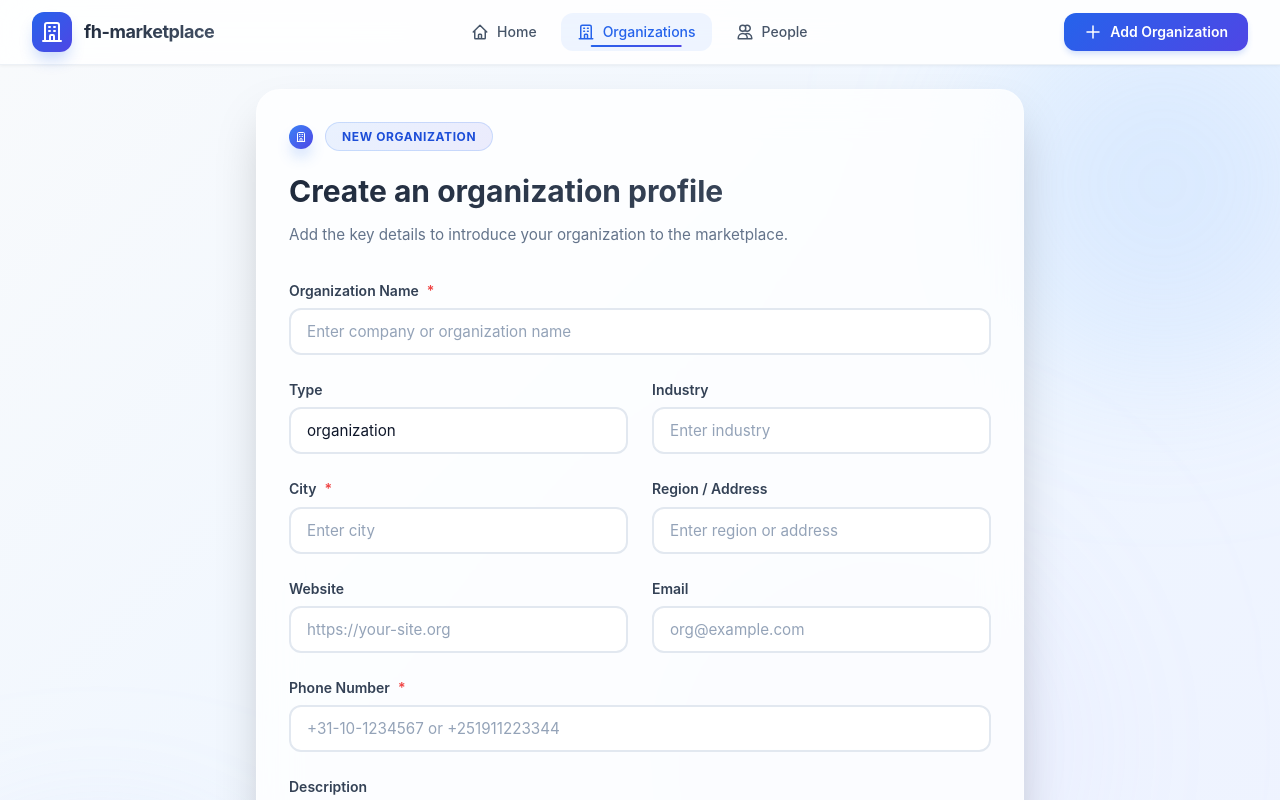
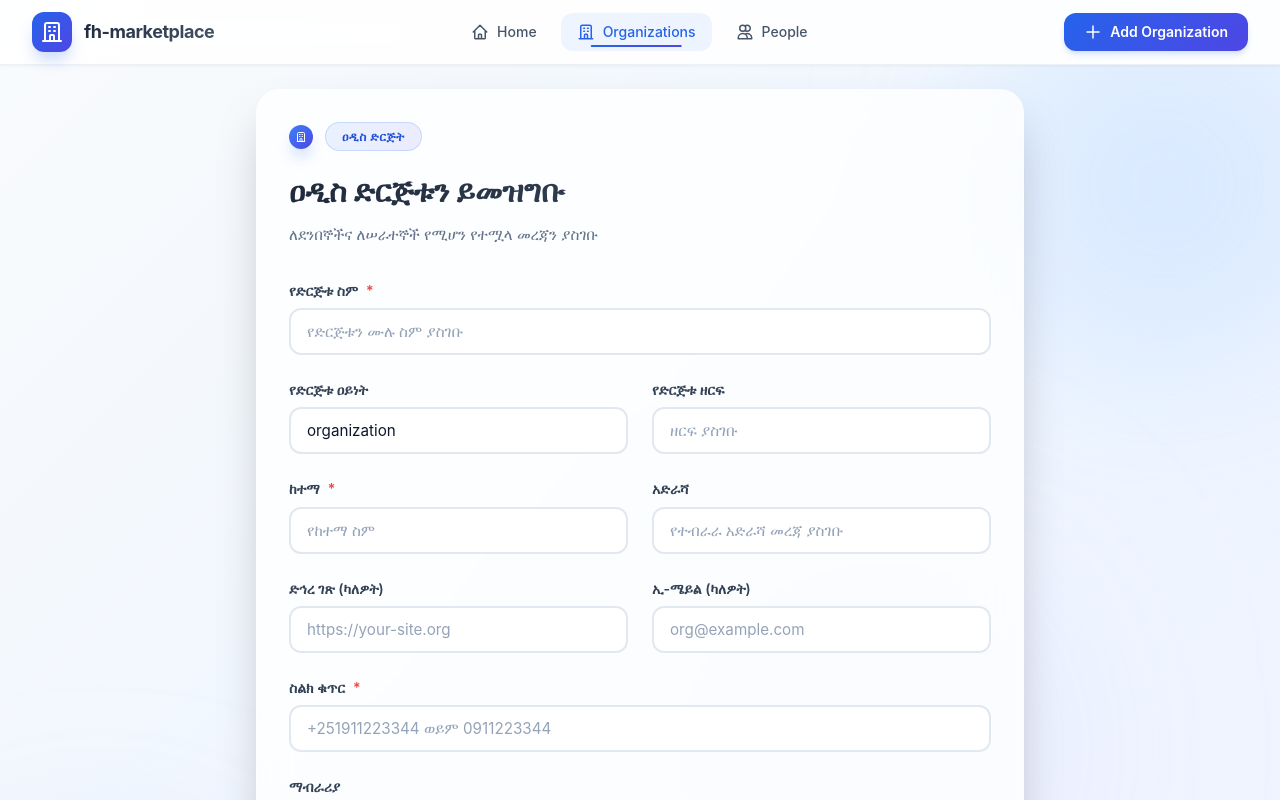
Before and after one commit to kaleablemmadev/fh-marketplace, a Next.js app: page /org/new in a window 1280 px wide. Shown: the top 800 px of the page. Built offline with nearby package versions, Linux system fonts and the light colour scheme.

Commit message:
Changed some English to Amharic in the new Organization page.

```diff
--- a/src/app/org/new/page.tsx
+++ b/src/app/org/new/page.tsx
@@ -75,11 +75,11 @@ export default function NewOrganizationForm() {
               <svg className="badge-icon" fill="none" stroke="currentColor" viewBox="0 0 24 24">
                 <path strokeLinecap="round" strokeLinejoin="round" strokeWidth={2} d="M19 21V5a2 2 0 00-2-2H7a2 2 0 00-2 2v16m14 0h2m-2 0h-5m-9 0H3m2 0h5M9 7h1m-1 4h1m4-4h1m-1 4h1m-5 10v-5a1 1 0 011-1h2a1 1 0 011 1v5m-4 0h4" />
               </svg>
-              <span className="badge-text">New Organization</span>
+              <span className="badge-text">ዐዲስ ድርጅት</span>
             </div>
-            <h1 className="form-title">Create an organization profile</h1>
+            <h1 className="form-title">ዐዲስ ድርጅቱን ይመዝግቡ</h1>
             <p className="form-subtitle">
-              Add the key details to introduce your organization to the marketplace.
+              ለደንበኞችና ለሠራተኞች የሚሆን የተሟላ መረጃን ያስገቡ
             </p>
           </div>
 
@@ -87,7 +87,7 @@ export default function NewOrganizationForm() {
             {/* Name */}
             <div className="field-full">
               <label htmlFor="name" className="field-label">
-                Organization Name <span className="required">*</span>
+                የድርጅቱ ስም <span className="required">*</span>
               </label>
               <div className="input-wrapper">
                 <input
@@ -95,7 +95,7 @@ export default function NewOrganizationForm() {
                   type="text"
                   value={name}
                   onChange={(e) => setName(e.target.value)}
-                  placeholder="Enter company or organization name"
+                  placeholder="የድርጅቱን ሙሉ ስም ያስገቡ"
                   required
                   className="form-input"
                 />
@@ -105,7 +105,7 @@ export default function NewOrganizationForm() {
             {/* Type */}
             <div className="field-half">
               <label htmlFor="type" className="field-label">
-                Type
+                የድርጅቱ ዐይነት
               </label>
               <div className="input-wrapper">
                 <input
@@ -113,7 +113,7 @@ export default function NewOrganizationForm() {
                   type="text"
                   value={type}
                   onChange={(e) => setType(e.target.value)}
-                  placeholder="e.g. Nonprofit, Company"
+                  placeholder="e.g. NGO፣ የበጎ አድራጎት ድርጅት፣ መደበኛ ድርጅት"
                   className="form-input"
                 />
               </div>
@@ -122,7 +122,7 @@ export default function NewOrganizationForm() {
             {/* Industry */}
             <div className="field-half">
               <label htmlFor="industry" className="field-label">
-                Industry
+                የድርጅቱ ዘርፍ
               </label>
               <div className="input-wrapper">
                 <input
@@ -130,7 +130,7 @@ export default function NewOrganizationForm() {
                   type="text"
                   value={industry}
                   onChange={(e) => setIndustry(e.target.value)}
-                  placeholder="Enter industry"
+                  placeholder="ዘርፍ ያስገቡ"
                   className="form-input"
                 />
               </div>
@@ -139,7 +139,7 @@ export default function NewOrganizationForm() {
             {/* City */}
             <div className="field-half">
               <label htmlFor="locationCity" className="field-label">
-                City <span className="required">*</span>
+                ከተማ <span className="required">*</span>
               </label>
               <div className="input-wrapper">
                 <input
@@ -147,7 +147,7 @@ export default function NewOrganizationForm() {
                   type="text"
                   value={locationCity}
                   onChange={(e) => setLocationCity(e.target.value)}
-                  placeholder="Enter city"
+                  placeholder="የከተማ ስም"
                   required
                   className="form-input"
                 />
@@ -157,7 +157,7 @@ export default function NewOrganizationForm() {
             {/* Region */}
             <div className="field-half">
               <label htmlFor="locationRegion" className="field-label">
-                Region / Address
+                አድራሻ
               </label>
               <div className="input-wrapper">
                 <input
@@ -165,7 +165,7 @@ export default function NewOrganizationForm() {
                   type="text"
                   value={locationRegion}
                   onChange={(e) => setLocationRegion(e.target.value)}
-                  placeholder="Enter region or address"
+                  placeholder="የተብራራ አድራሻ መረጃ ያስገቡ"
                   className="form-input"
                 />
               </div>
@@ -174,7 +174,7 @@ export default function NewOrganizationForm() {
             {/* Website */}
             <div className="field-half">
               <label htmlFor="website" className="field-label">
-                Website
+                ድኅረ ገጽ (ካለዎት)
               </label>
               <div className="input-wrapper">
                 <input
@@ -191,7 +191,7 @@ export default function NewOrganizationForm() {
             {/* Email */}
             <div className="field-half">
               <label htmlFor="email" className="field-label">
-                Email
+                ኢ-ሜይል (ካለዎት)
               </label>
               <div className="input-wrapper">
                 <input
@@ -208,7 +208,7 @@ export default function NewOrganizationForm() {
             {/* Phone */}
             <div className="field-full">
               <label htmlFor="phone" className="field-label">
-                Phone Number <span className="required">*</span>
+                ስልክ ቁጥር <span className="required">*</span>
               </label>
               <div className="input-wrapper">
                 <input
@@ -216,7 +216,7 @@ export default function NewOrganizationForm() {
                   type="tel"
                   value={phone}
                   onChange={(e) => setPhone(e.target.value)}
-                  placeholder="+31-10-1234567 or +251911223344"
+                  placeholder="+251911223344 ወይም 0911223344"
                   required
                   className="form-input"
                 />
@@ -226,14 +226,14 @@ export default function NewOrganizationForm() {
             {/* Description */}
             <div className="field-full">
               <label htmlFor="description" className="field-label">
-                Description
+                ማብራሪያ
               </label>
               <div className="input-wrapper">
                 <textarea
                   id="description"
                   value={description}
                   onChange={(e) => setDescription(e.target.value)}
-                  placeholder="Tell people a bit about your organization"
+                  placeholder="ስለድርጅትዎ ለሰዎች ማብራሪያን ይስጡ"
                   rows={4}
                   className="form-textarea"
                 />
@@ -266,14 +266,14 @@ export default function NewOrganizationForm() {
                           <circle className="spinner-circle" cx="12" cy="12" r="10" stroke="currentColor" strokeWidth="4"></circle>
                           <path className="spinner-path" fill="currentColor" d="M4 12a8 8 0 018-8V0C5.373 0 0 5.373 0 12h4zm2 5.291A7.962 7.962 0 014 12H0c0 3.042 1.135 5.824 3 7.938l3-2.647z"></path>
                         </svg>
-                        Saving...
+                        እየመዘገበ...
                       </>
                     ) : (
                       <>
                         <svg className="btn-icon" fill="none" stroke="currentColor" viewBox="0 0 24 24">
                           <path strokeLinecap="round" strokeLinejoin="round" strokeWidth={2} d="M8 7H5a2 2 0 00-2 2v9a2 2 0 002 2h14a2 2 0 002-2V9a2 2 0 00-2-2h-3m-1 4l-3 3m0 0l-3-3m3 3V4" />
                         </svg>
-                        Save Organization
+                        ድርጅቶን ይመዝግቡ
                       </>
                     )}
                   </span>
@@ -292,7 +292,7 @@ export default function NewOrganizationForm() {
 
           <div className="form-footer">
             <p className="footer-text">
-              All fields marked with <span className="required">*</span> are required
+              <span className="required">*</span> ያላቸው በሙሉ ግዴታ ናቸው።
             </p>
           </div>
         </div>
```
